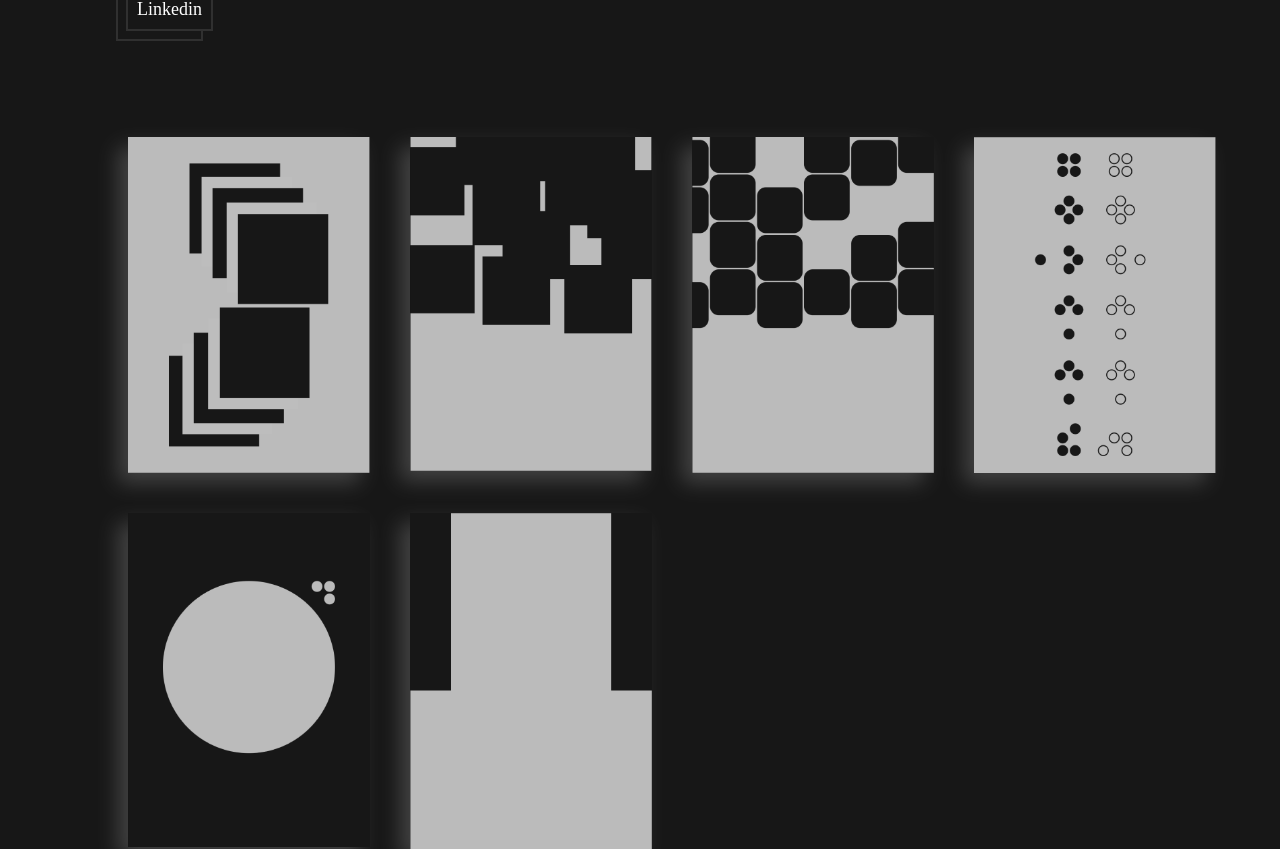
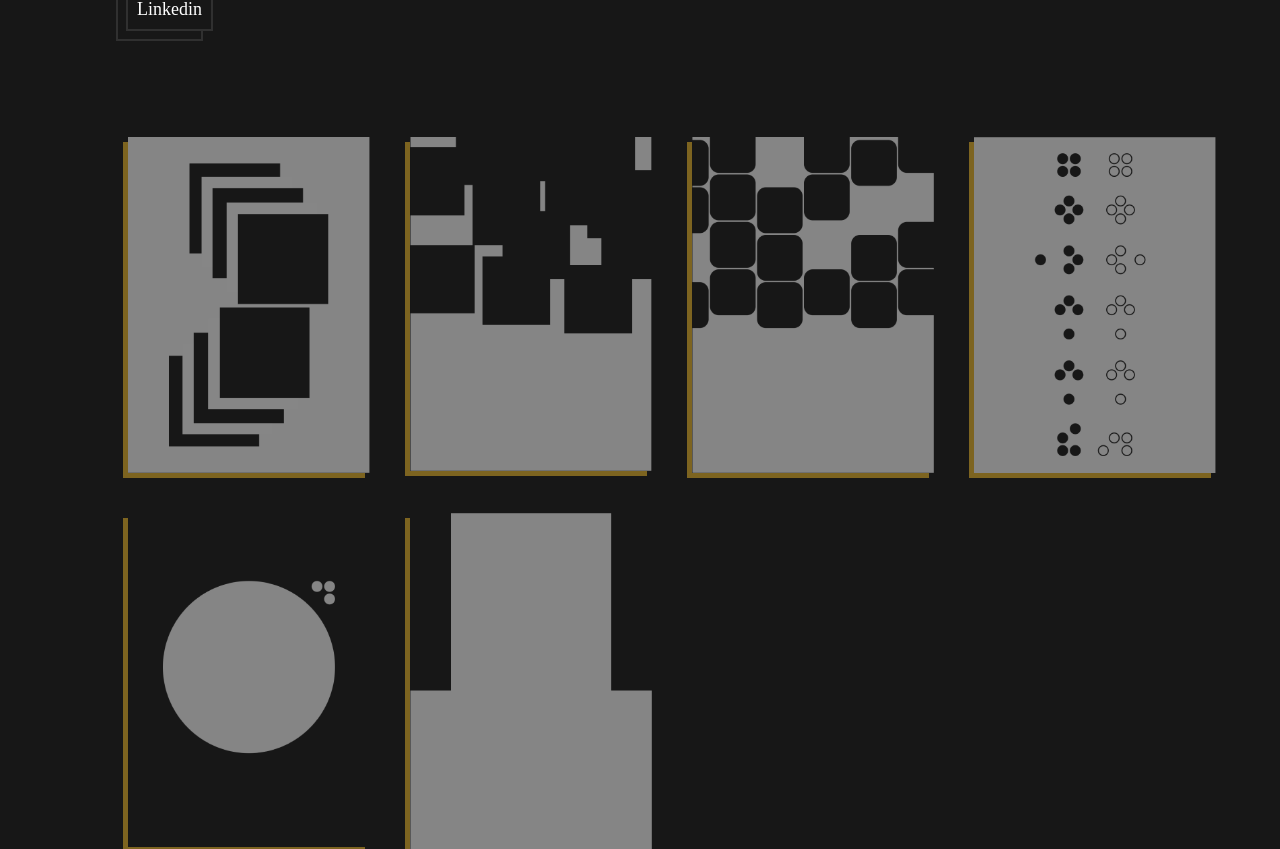
Before and after one commit to phernandoe/fernandobarreto, a Svelte app: page / in a window 1280 px wide. Shown: the part 1400-2249 px from the top of the page. Built offline with nearby package versions, Linux system fonts and the light colour scheme.

Commit message:
styling wall

```diff
--- a/public/global.css
+++ b/public/global.css
@@ -67,3 +67,11 @@ ul {
 	outline: 2px solid var(--wrap-color);
 	z-index: -1;
 }
+
+/* media queries */
+
+@media (min-width: 2000px) {
+	body {
+		font-size: 20px;
+	}
+}
--- a/src/components/Wall.svelte
+++ b/src/components/Wall.svelte
@@ -19,10 +19,10 @@
   }
 
   img {
-    box-shadow: -10px 10px 20px rgba(255, 255, 255, 0.25);
+    box-shadow: -5px 5px 0px rgba(227, 176, 41, 1);
     width: 100%;
     position: relative;
-    opacity: 0.75;
+    opacity: 0.5;
   }
 
   img:hover {
```
